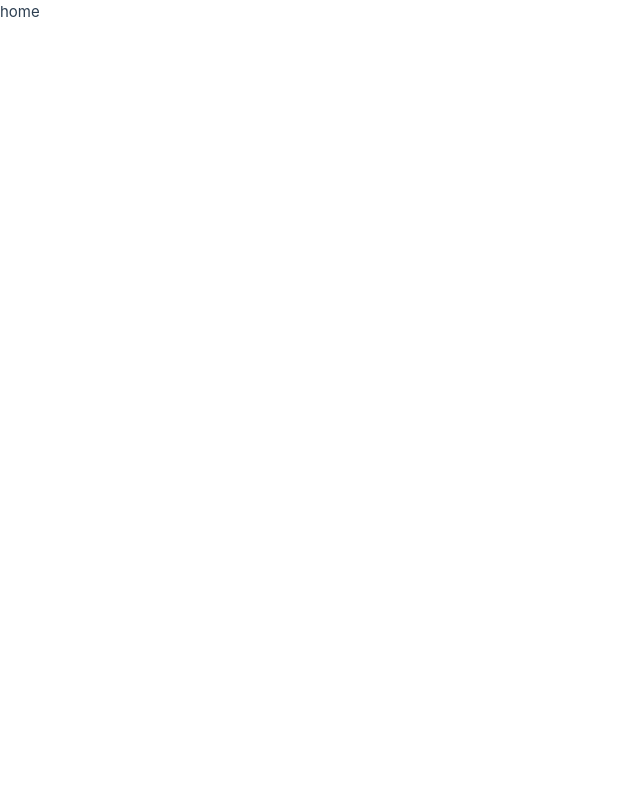
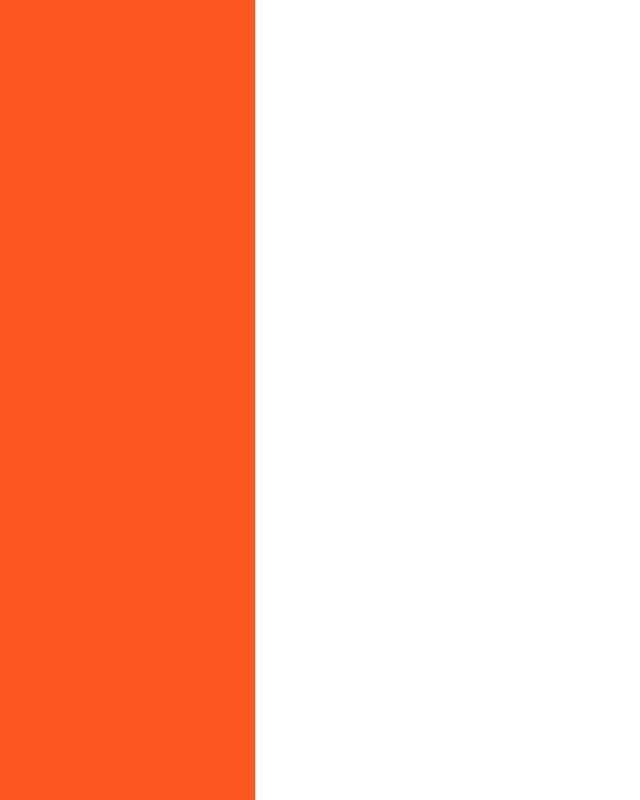
Before and after one commit to mehmetaliayvaz/kutuphane, a Vue app: page / in a window 1280 px wide. Shown: the whole page, without its empty margins (0-640 px from the left). Built offline with nearby package versions, Linux system fonts and the light colour scheme.

Commit message:
created sidebar component & install sass plugin

```diff
--- a/index.html
+++ b/index.html
@@ -4,6 +4,9 @@
     <meta charset="UTF-8" />
     <link rel="icon" href="/favicon.ico" />
     <meta name="viewport" content="width=device-width, initial-scale=1.0" />
+
+    <link href="https://cdn.jsdelivr.net/npm/bootstrap@5.0.2/dist/css/bootstrap.min.css" rel="stylesheet" integrity="sha384-EVSTQN3/azprG1Anm3QDgpJLIm9Nao0Yz1ztcQTwFspd3yD65VohhpuuCOmLASjC" crossorigin="anonymous">
+
     <title>Vite App</title>
   </head>
   <body>
--- a/package.json
+++ b/package.json
@@ -12,6 +12,9 @@
   },
   "devDependencies": {
     "@vitejs/plugin-vue": "^2.1.0",
+    "node-sass": "^5.0.0",
+    "sass-loader": "^10.2.1",
+    "sass": "^1.32.11",
     "vite": "^2.7.13"
   }
 }
--- a/src/App.vue
+++ b/src/App.vue
@@ -1,14 +1,22 @@
 <template>
+  <Sidebar />
   <RouterView />
 </template>
 
+<script>
+import Sidebar from "../src/components/shared/Sidebar.vue";
 
-<script >
+export default {
+  name: 'App',
+  components: {
+    Sidebar,
+  }
 
-
+}
 </script>
 
-<style>
-@import '@/assets/base.css';
+<style lang="scss">
+
+  @import "./scss/app.scss";
 
 </style>
--- a/src/assets/base.css
+++ /dev/null
@@ -1,74 +0,0 @@
-/* color palette from <https://github.com/vuejs/theme> */
-:root {
-  --vt-c-white: #ffffff;
-  --vt-c-white-soft: #f8f8f8;
-  --vt-c-white-mute: #f2f2f2;
-
-  --vt-c-black: #181818;
-  --vt-c-black-soft: #222222;
-  --vt-c-black-mute: #282828;
-
-  --vt-c-indigo: #2c3e50;
-
-  --vt-c-divider-light-1: rgba(60, 60, 60, 0.29);
-  --vt-c-divider-light-2: rgba(60, 60, 60, 0.12);
-  --vt-c-divider-dark-1: rgba(84, 84, 84, 0.65);
-  --vt-c-divider-dark-2: rgba(84, 84, 84, 0.48);
-
-  --vt-c-text-light-1: var(--vt-c-indigo);
-  --vt-c-text-light-2: rgba(60, 60, 60, 0.66);
-  --vt-c-text-dark-1: var(--vt-c-white);
-  --vt-c-text-dark-2: rgba(235, 235, 235, 0.64);
-}
-
-/* semantic color variables for this project */
-:root {
-  --color-background: var(--vt-c-white);
-  --color-background-soft: var(--vt-c-white-soft);
-  --color-background-mute: var(--vt-c-white-mute);
-
-  --color-border: var(--vt-c-divider-light-2);
-  --color-border-hover: var(--vt-c-divider-light-1);
-
-  --color-heading: var(--vt-c-text-light-1);
-  --color-text: var(--vt-c-text-light-1);
-
-  --section-gap: 160px;
-}
-
-@media (prefers-color-scheme: dark) {
-  :root {
-    --color-background: var(--vt-c-black);
-    --color-background-soft: var(--vt-c-black-soft);
-    --color-background-mute: var(--vt-c-black-mute);
-
-    --color-border: var(--vt-c-divider-dark-2);
-    --color-border-hover: var(--vt-c-divider-dark-1);
-
-    --color-heading: var(--vt-c-text-dark-1);
-    --color-text: var(--vt-c-text-dark-2);
-  }
-}
-
-*,
-*::before,
-*::after {
-  box-sizing: border-box;
-  margin: 0;
-  position: relative;
-  font-weight: normal;
-}
-
-body {
-  min-height: 100vh;
-  color: var(--color-text);
-  background: var(--color-background);
-  transition: color 0.5s, background-color 0.5s;
-  line-height: 1.6;
-  font-family: Inter, -apple-system, BlinkMacSystemFont, 'Segoe UI', Roboto, Oxygen, Ubuntu,
-    Cantarell, 'Fira Sans', 'Droid Sans', 'Helvetica Neue', sans-serif;
-  font-size: 15px;
-  text-rendering: optimizeLegibility;
-  -webkit-font-smoothing: antialiased;
-  -moz-osx-font-smoothing: grayscale;
-}
--- /dev/null
+++ b/src/components/shared/Sidebar.vue
@@ -0,0 +1,28 @@
+<template>
+
+  <div id="sidebar" class="sidebar">
+
+  </div>
+
+</template>
+
+<script>
+export default {
+  name: 'Sidebar',
+
+}
+</script>
+
+<style lang="scss" scoped>
+
+  @import "../../scss/variables.scss";
+
+  .sidebar{
+    background: $primary;
+    width: 255px;
+    height: 100vh;
+  }
+
+
+
+</style>
--- a/src/pages/HomePage.vue
+++ b/src/pages/HomePage.vue
@@ -1,6 +1,17 @@
 <template>
-  <div>home</div>
+  <div>
+  </div>
 </template>
+
+<script>
+
+export default {
+  name: 'HomePage',
+  components: {
+  }
+
+}
+</script>
 
 <style>
 
--- /dev/null
+++ b/src/scss/app.scss
@@ -0,0 +1,2 @@
+@import "./master.scss";
+@import "./variables.scss";
--- /dev/null
+++ b/src/scss/variables.scss
@@ -0,0 +1,2 @@
+
+$primary: #FF5722;
```
Also changed, not shown: src/components/icons/HomeIcon.vue (added, +18 -0 lines), src/scss/master.scss (added), 1 other file (tests, documents, lock files or other folders).
